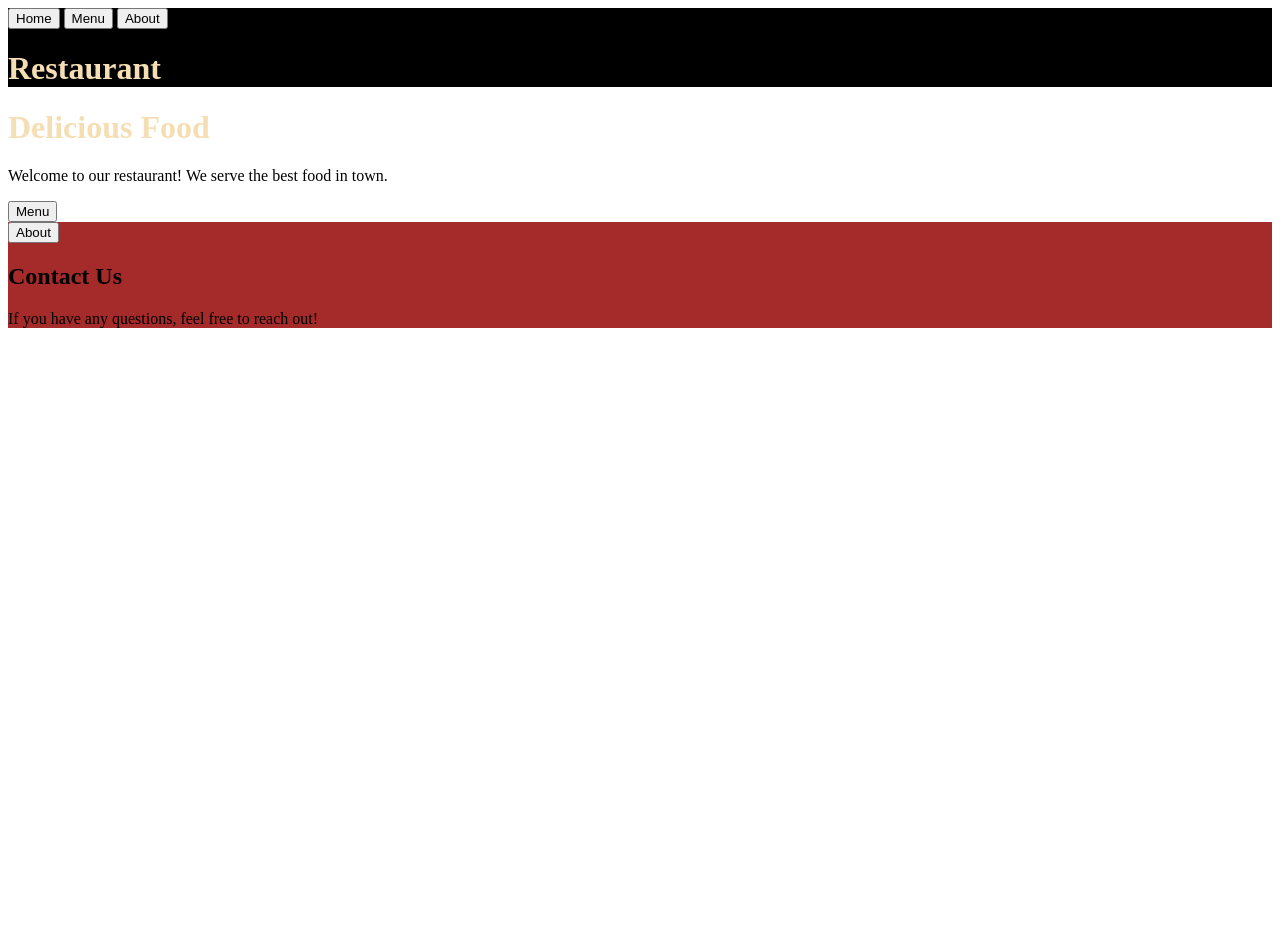
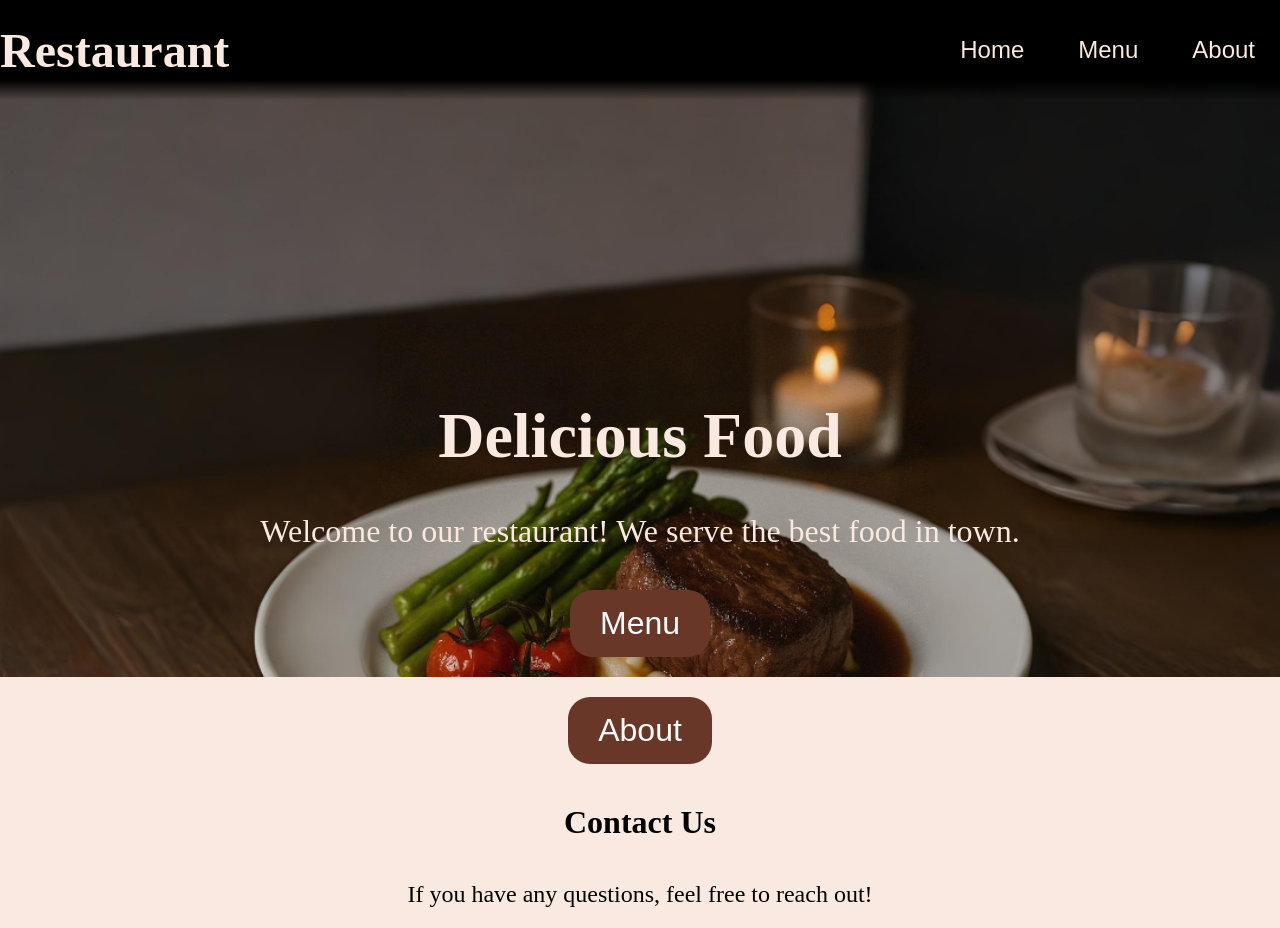
Before and after one commit to dorintihon/Restaurant_page, a website built with webpack: page src/template.html in a window 1280 px wide. Before the commit the page ends 800 px from the top, so only its background shows below. Built offline with nearby package versions, Linux system fonts and the light colour scheme.

Commit message:
Set up main page structure with accompanying CSS file

```diff
--- a/package.json
+++ b/package.json
@@ -1,6 +1,7 @@
 {
   "devDependencies": {
     "css-loader": "^7.1.2",
+    "html-loader": "^5.1.0",
     "html-webpack-plugin": "^5.6.3",
     "style-loader": "^4.0.0",
     "webpack": "^5.99.5",
--- a/src/index.js
+++ b/src/index.js
@@ -1,11 +1,18 @@
 import './styles.css';
+import mainImage from './main_image.jpg';
 
 function renderMainPage() {
+    document.body.style.backgroundImage = `url(${mainImage})`;
+    document.body.style.backgroundSize = 'cover';
+    document.body.style.backgroundRepeat = 'no-repeat';
+    document.body.style.backgroundPosition = 'center top';
+
     const title = document.createElement('h1');
     title.textContent = 'Restaurant';
     document.getElementById('nav_header').appendChild(title);
 
     const content = document.getElementById('content');
+
     content.innerHTML = `
         <h1>Delicious Food</h1>
         <p>Welcome to our restaurant! We serve the best food in town.</p>
--- a/src/styles.css
+++ b/src/styles.css
@@ -1,11 +1,106 @@
-header{
-    background-color: black;
+*{
+    margin: 0;
+    padding: 0;
+    color: rgb(250, 233, 224);
 }
 
-h1{
-    color: wheat;
+body{
+    display: grid;
+    grid-template-rows: 100px 1fr auto;
+    height: 116vh;
+    margin: 0;
 }
 
+#nav_header{
+    display: grid;
+    background-color: black;
+    background: linear-gradient(180deg,rgba(0, 0, 0, 1) 80%, transparent);
+    position: sticky;
+    top: 0;
+    z-index: 100;
+}
+
+#nav_header h1{
+    margin: 0;
+    grid-column-start: 1;
+    grid-column-end: 2;
+    grid-row-start: 1;
+    font-size: 3rem;
+    justify-self: start;
+    align-self: center;
+}
+
+#nav_header nav{
+    grid-column-start: 2;
+    grid-column-end: 3;
+    justify-self: end;
+    align-self: center;
+}
+
+#nav_header nav button{
+    background-color: transparent;
+    color: rgb(250, 233, 224);
+    border: none;
+    font-size: 1.5rem;
+    padding: 20px 25px;
+    cursor: pointer;
+}
+
+#content{
+    /* border: 2px solid black; */
+    align-self: end;
+    justify-self: center;
+    display: grid;
+}
+
+#content h1{
+    margin: 0;
+    padding: 20px;
+    font-size: 4rem;
+    text-align: center;
+}
+
+#content p{
+    margin: 0;
+    padding: 20px;
+    font-size: 2rem;
+    text-align: center;
+}
+
+#content button, .contact button{
+    background-color: rgb(104, 55, 39);
+    border-radius: 22px;
+    color: white;
+    border: none;
+    font-size: 2rem;
+    padding: 15px 30px;
+    margin: 20px;
+    cursor: pointer;
+    justify-self: center;
+    align-self: center;
+}
+
+
 .contact{
-    background-color: brown;
+    display: grid;
+    align-self: center;
+    justify-self: stretch;
+    background-color: rgb(250, 233, 224);
+
 }
+.contact > *{
+    color: black;
+}
+.contact h2{
+    margin: 0;
+    padding: 20px;
+    font-size: 2rem;
+    text-align: center;
+}
+
+.contact p{
+    margin: 0;
+    padding: 20px;
+    font-size: 1.5rem;
+    text-align: center;
+}
--- a/webpack.config.js
+++ b/webpack.config.js
@@ -28,6 +28,18 @@ module.exports = {
                 test: /\.css$/i,
                 use: ['style-loader', 'css-loader'],
             },
+
+            {
+                test: /\.html$/i,
+                loader: "html-loader",
+            },
+
+            {
+                test: /\.(png|svg|jpg|jpeg|gif)$/i,
+                type: "asset/resource",
+            },
+
+
         ],
     },
 };
```
Also changed, not shown: src/main_image.jpg (added), src/template.html (line endings or trailing spaces), 1 other file.
